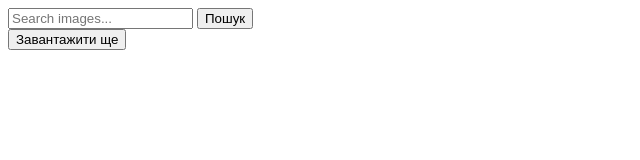
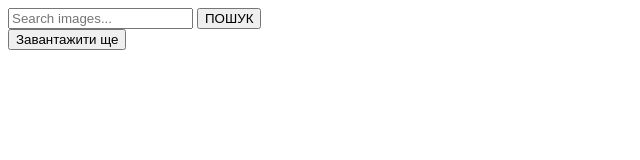
Before and after one commit to max-ignat/goit-js-hw-11, a plain HTML site: page index.html in a window 1280 px wide. Shown: the full height of the page, 0-640 px from the left. Drawn offline with Linux system fonts and the light colour scheme.

Commit message:
Deploying to gh-pages from @ max-ignat/goit-js-hw-11@d04e46f7727a44c60fbbb7f7e36d079d0ba16c00 🚀

```diff
--- a/index.html
+++ b/index.html
@@ -1 +1 @@
-<!DOCTYPE html><html lang="ru"><head><meta charset="utf-8"><meta name="viewport" content="width=device-width, initial-scale=1.0"><title>PicSearch</title><link rel="stylesheet" href="/goit-js-hw-11/index.36dd15da.css"></head><body> <form class="search-form" id="search-form"> <input type="text" name="searchQuery" autocomplete="off" placeholder="Search images..."> <button type="submit">Пошук</button> </form> <div class="gallery"></div> <div class="button-box"> <button type="button" class="load-more">Завантажити ще</button> </div> <script src="/goit-js-hw-11/index.0fb653b4.js" type="module"></script><script src="/goit-js-hw-11/index.2fa1974c.js" nomodule="" defer></script> </body></html>
+<!DOCTYPE html><html lang="ru"><head><meta charset="utf-8"><meta name="viewport" content="width=device-width, initial-scale=1.0"><title>PicSearch</title><link rel="stylesheet" href="/goit-js-hw-11/index.36dd15da.css"></head><body> <form class="search-form" id="search-form"> <input type="text" name="searchQuery" autocomplete="off" placeholder="Search images..."> <button type="submit">ПОШУК</button> </form> <div class="gallery"></div> <div class="button-box"> <button type="button" class="load-more">Завантажити ще</button> </div> <script src="/goit-js-hw-11/index.0fb653b4.js" type="module"></script><script src="/goit-js-hw-11/index.2fa1974c.js" nomodule="" defer></script> </body></html>
```
